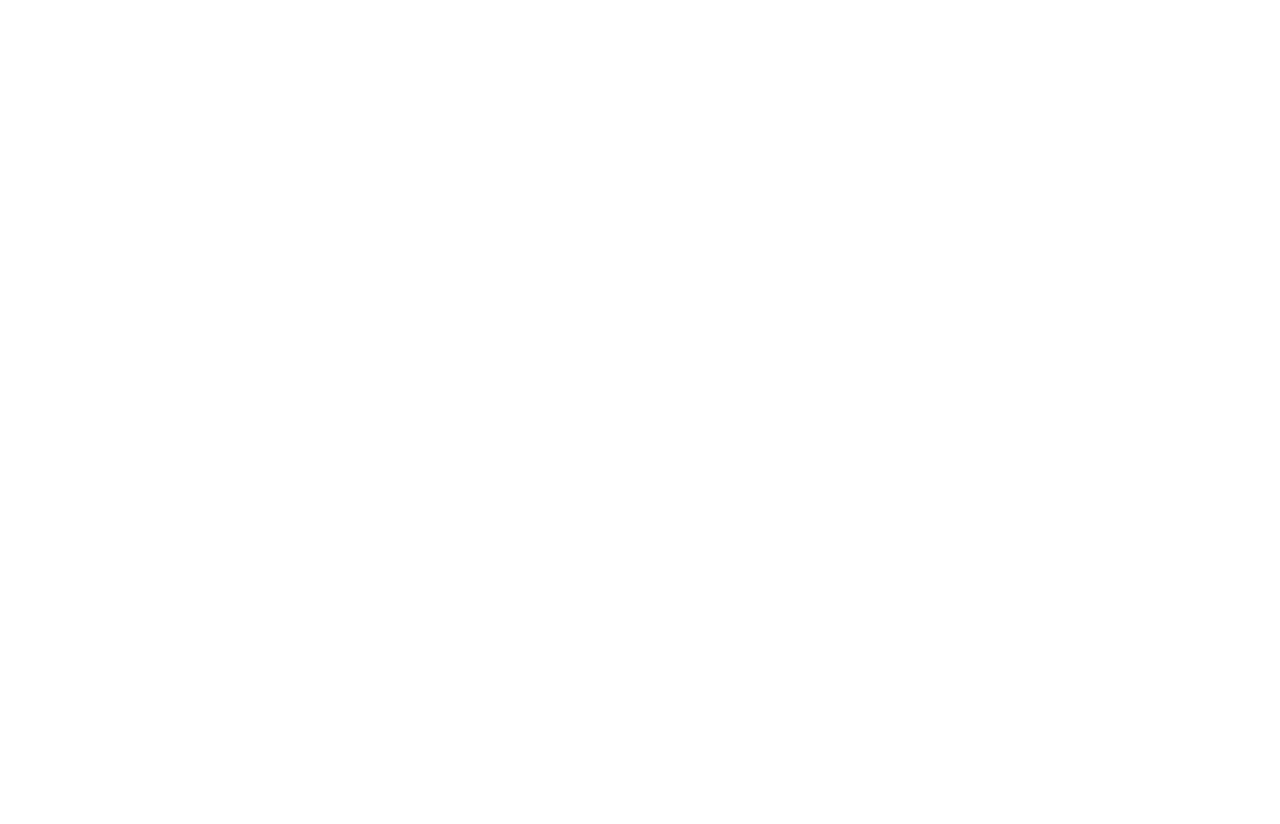
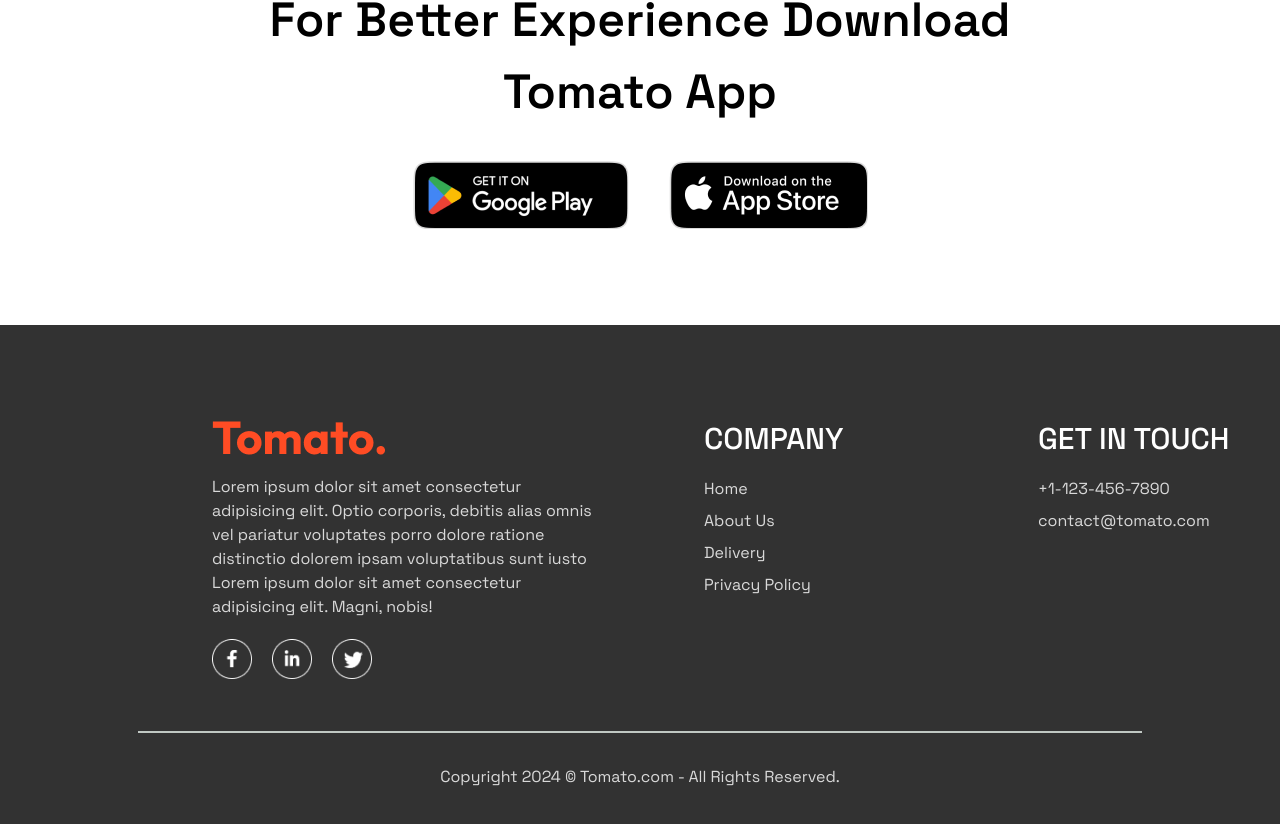
Before and after one commit to apx1902/frontend, a React (Vite) app: page / in a window 1280 px wide. Shown: the part 4468-5292 px from the top of the page. Before the commit the page ends 4372 px from the top, so only its background shows below. Built offline with nearby package versions, Linux system fonts and the light colour scheme.

Commit message:
Add: created footer and app download component

```diff
--- a/src/App.jsx
+++ b/src/App.jsx
@@ -4,17 +4,21 @@ import { Route, Routes } from 'react-router-dom'
 import Home from './pages/Home/Home'
 import PlaceOrder from './pages/PlaceOrder/PlaceOrder'
 import Cart from './pages/Cart/Cart'
+import Footer from './components/Footer/Footer'
 
 const App = () => {
   return (
-    <div className='app w-[80%] m-auto'>
-      <Navbar />
-      <Routes>
-        <Route path='/' element={<Home/>}/>
-        <Route path='/cart' element={<Cart/>}/>
-        <Route path='/placeorder' element={<PlaceOrder/>}/>
-      </Routes>
-    </div>
+    <>
+      <div className='app w-[80%] m-auto'>
+        <Navbar />
+        <Routes>
+          <Route path='/' element={<Home />} />
+          <Route path='/cart' element={<Cart />} />
+          <Route path='/placeorder' element={<PlaceOrder />} />
+        </Routes>
+      </div>
+      <Footer />
+    </>
   )
 }
 
--- /dev/null
+++ b/src/components/AppDownload/Appdownload.jsx
@@ -0,0 +1,16 @@
+import React from 'react'
+import { assets } from '../../assets/assets'
+
+const Appdownload = () => {
+  return (
+    <div className='m-auto mt-20 text-center text-5xl font-semibold flex flex-col items-center' id='app-download'>
+        <p className='leading-normal'>For Better Experience Download <br/> Tomato App</p>
+        <div className="flex gap-10 mt-8">
+            <img src={assets.play_store} alt="" className='transition duration-500 cursor-pointer hover:transform hover:scale-105'/>
+            <img src={assets.app_store} alt="" className='transition duration-500 cursor-pointer hover:transform hover:scale-105'/>
+        </div>
+    </div>
+  )
+}
+
+export default Appdownload
--- a/src/components/ExploreMenu/ExploreMenu.jsx
+++ b/src/components/ExploreMenu/ExploreMenu.jsx
@@ -5,7 +5,7 @@ const ExploreMenu = ({ category, setCategory }) => {
     return (
         <div className='flex flex-col gap-5' id='explore-menu'>
             <h1 className='text-[#262626] text-3xl font-medium'>Explore our menu</h1>
-            <p className='max-w-[60%] text-[#808080]'>Choose from a diverse menu featuring a delectable array of delicious dishescrafted with the finest ingredients that are sure to satisfy your cravings and leave you craving for more.</p>
+            <p className='lg:max-w-[60%] text-[#808080]'>Choose from a diverse menu featuring a delectable array of delicious dishescrafted with the finest ingredients that are sure to satisfy your cravings and leave you craving for more.</p>
             <div className="flex justify-between items-center gap-8 text-center my-5 overflow-x-scroll scrollbar-hide">
                 {menu_list.map((item, index) => {
                     return (<div onClick={() => setCategory(prev => prev === item.menu_name ? "All" : item.menu_name)} key={index} className='mt-3 text-[#747474] text-[1.1vw] cursor-pointer'>
--- /dev/null
+++ b/src/components/Footer/Footer.jsx
@@ -0,0 +1,40 @@
+import React from 'react'
+import { assets } from '../../assets/assets';
+
+const Footer = () => {
+    return (
+        <div className="text-[#d9d9d9] bg-[#323232] flex flex-col items-center gap-5 px-5 py-10 mt-24" id='footer'>
+            <div className=" grid grid-cols-[2fr_1fr_1fr] gap-28 lg:ml-32 mt-14 mb-5">
+                <div className="flex flex-col gap-5 items-start ml-16 ">
+                    <img src={assets.logo} alt="" />
+                    <p>Lorem ipsum dolor sit amet consectetur adipisicing elit. Optio corporis, debitis alias omnis vel pariatur voluptates porro dolore ratione distinctio dolorem ipsam voluptatibus sunt iusto Lorem ipsum dolor sit amet consectetur adipisicing elit. Magni, nobis!</p>
+                    <div className="flex gap-2">
+                        <img src={assets.facebook_icon} alt="" className='mr-3 w-10'/>
+                        <img src={assets.linkedin_icon} alt="" className='mr-3 w-10'/>
+                        <img src={assets.twitter_icon} alt="" className='mr-3 w-10'/>
+                    </div>
+                </div>
+                <div className="flex flex-col gap-5 items-start">
+                    <h2 className='text-3xl font-medium text-white'>COMPANY</h2>
+                    <ul>
+                        <li className="list-none cursor-pointer mb-2">Home</li>
+                        <li className="list-none cursor-pointer mb-2">About Us</li>
+                        <li className="list-none cursor-pointer mb-2">Delivery</li>
+                        <li className="list-none cursor-pointer mb-2">Privacy Policy</li>
+                    </ul>
+                </div>
+                <div className="flex flex-col gap-5 items-start">
+                    <h2 className='text-3xl font-medium text-white'>GET IN TOUCH</h2>
+                    <ul>
+                        <li className="list-none cursor-pointer mb-2">+1-123-456-7890</li>
+                        <li className="list-none cursor-pointer mb-2">contact@tomato.com</li>
+                    </ul>
+                </div>
+            </div>
+            <hr className='w-[81%] my-3 h-[2px] bg-[#c0c8c3] border-none'/>
+            <p className="footer-copyright">Copyright 2024 &copy; Tomato.com - All Rights Reserved.</p>
+        </div>
+    )
+}
+
+export default Footer
--- a/src/components/Header/Header.jsx
+++ b/src/components/Header/Header.jsx
@@ -4,9 +4,9 @@ import './Header.css'
 const Header = () => {
   return (
     <div className='h-[35vw] my-7 bg-[url("header_img.png")] bg-no-repeat bg-contain relative'>
-      <div className="header-contents absolute flex flex-col items-start gap-5 max-w-[50%] bottom-[10%] left-32 animate-[fadeIn_3s] ">
+      <div className="header-contents absolute flex flex-col items-start gap-5 max-w-[50%] bottom-[10%] lg:left-32 md:left-12 animate-[fadeIn_3s] ">
         <h2 className='text-[4vw] font-semibold text-white'>Order your favourite food here</h2>
-        <p className='text-white text-[1vw]'>Choose from a diverse menu featuring a delectable array of delicious dishescrafted with the finest ingredients that are sure to satisfy your cravings and leave you craving for more.</p>
+        <p className='text-white text-[1vw] '>Choose from a diverse menu featuring a delectable array of delicious dishescrafted with the finest ingredients that are sure to satisfy your cravings and leave you craving for more.</p>
         <button className='border-none text-[#747474] font-medium bg-white py-3 px-8 rounded-full text-[0.8vw]'>View Menu</button>
       </div>
     </div>
--- a/src/pages/Home/Home.jsx
+++ b/src/pages/Home/Home.jsx
@@ -2,6 +2,7 @@ import React, { useState } from 'react'
 import Header from '../../components/Header/Header'
 import ExploreMenu from '../../components/ExploreMenu/ExploreMenu'
 import FoodCard from '../../components/FoodCard/FoodCard';
+import Appdownload from '../../components/AppDownload/Appdownload';
 
 const Home = () => {
 
@@ -12,6 +13,7 @@ const Home = () => {
       <Header/>
       <ExploreMenu category={category} setCategory={setCategory}/>
       <FoodCard category={category}/>
+      <Appdownload/>
     </div>
   )
 }
```
